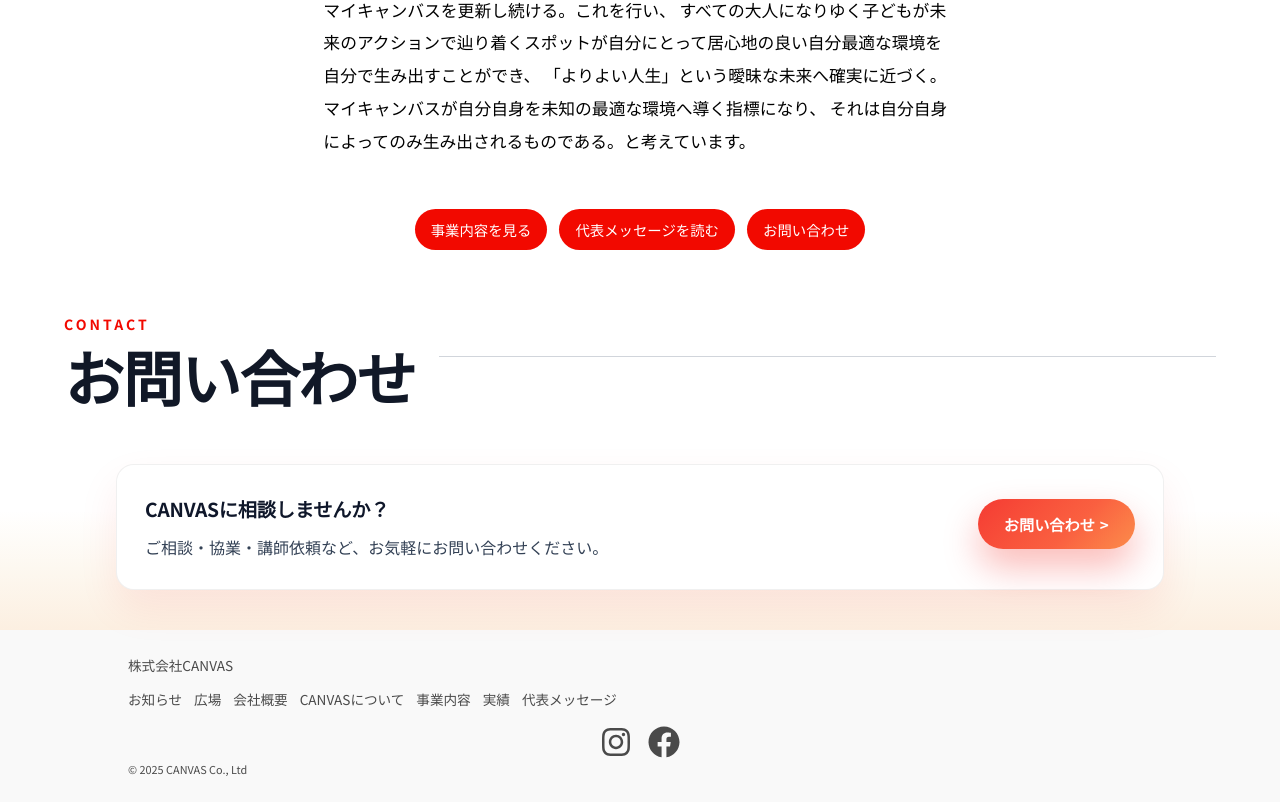
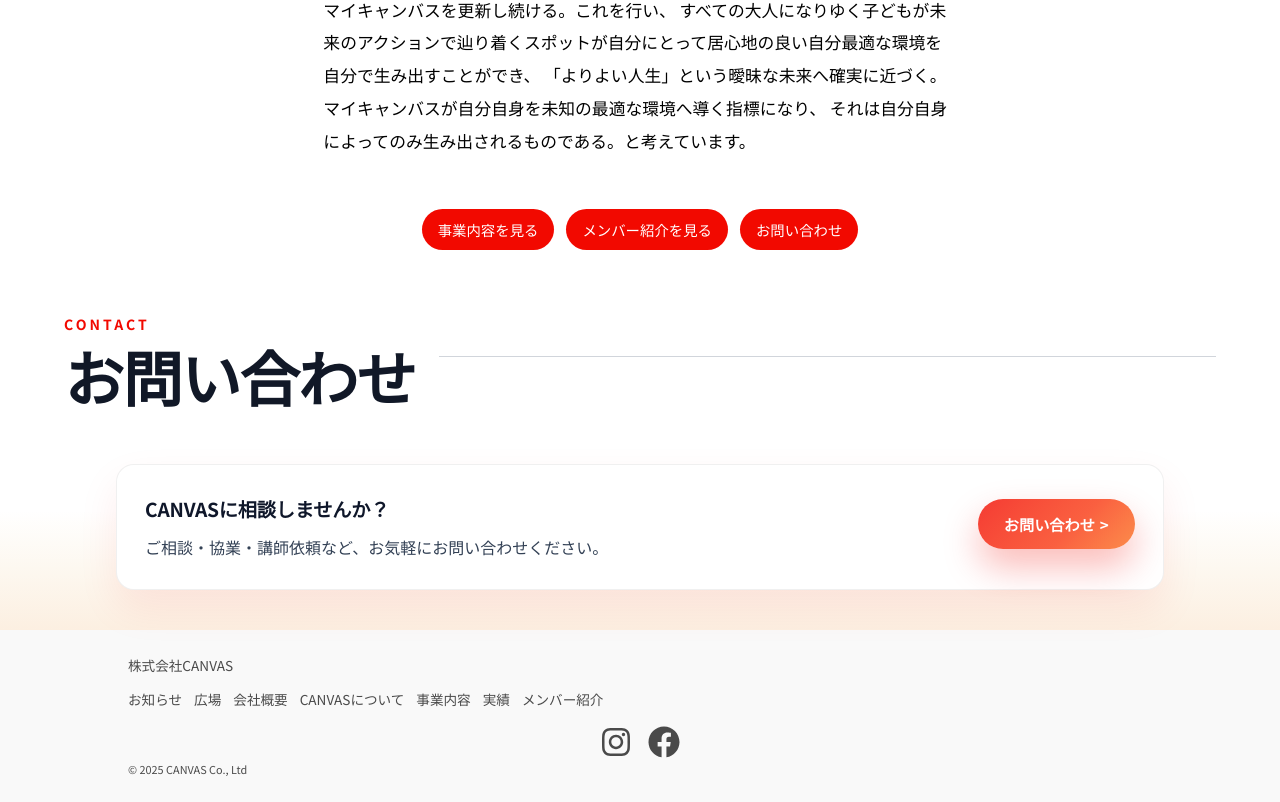
Before and after one commit to yvngmaxe/Canvas-site, a Next.js app: page /aboutus in a window 1280 px wide. Shown: the part 782-1584 px from the top of the page. Built offline with nearby package versions, Linux system fonts and the light colour scheme; no server answers.

Commit message:
代表メッセージ→メンバー紹介

```diff
--- a/app/aboutus/page.tsx
+++ b/app/aboutus/page.tsx
@@ -36,7 +36,7 @@ export default function AboutUsPage() {
               事業内容を見る
             </Link>
             <Link className={styles.linkBtn} href="/greeting">
-              代表メッセージを読む
+              メンバー紹介を見る
             </Link>
             <Link className={styles.linkBtn} href="/contact">
               お問い合わせ
--- a/app/greeting/page.tsx
+++ b/app/greeting/page.tsx
@@ -6,7 +6,7 @@ import { FaInstagram, FaFacebook } from "react-icons/fa";
 export default function GreetingPage() {
   return (
     <div className="page">
-      <PageLayout title="MESSAGE" subtitle="代表メッセージ">
+      <PageLayout title="MEMBER" subtitle="メンバー紹介">
         <div className={styles.container}>
           <div className={styles.imageWrapper}>
             <Image
--- a/app/page.tsx
+++ b/app/page.tsx
@@ -104,7 +104,7 @@ export default async function Home({
         items={mappedAndFilteredNews}
         maxItemsPerCategory={2}
       />
-      <SectionHeader label="GREETING" title="ご挨拶" />
+      <SectionHeader label="MEMBER" title="メンバー紹介" />
       <CeoTeaser />
     </>
   );
--- a/components/CeoTeaser/index.tsx
+++ b/components/CeoTeaser/index.tsx
@@ -9,11 +9,7 @@ export default function CeoTeaser() {
   return (
     <section className={styles.section} aria-labelledby="ceoTeaserTitle">
       <div className={styles.inner}>
-        <header className={styles.header}>
-          <h2 id="ceoTeaserTitle" className={styles.title} data-reveal>
-            代表メッセージ
-          </h2>
-        </header>
+        <header className={styles.header}></header>
 
         <div className={`${ctaStyles.cardSurface} ${styles.card}`}>
           <div className={styles.thumb}>
@@ -34,7 +30,7 @@ export default function CeoTeaser() {
                 href="/greeting"
                 className={`${ctaStyles.primaryButton} ${styles.cta}`}
               >
-                代表メッセージを読む
+                メンバー紹介を見る
               </Link>
             </div>
           </div>
--- a/components/Footer/index.tsx
+++ b/components/Footer/index.tsx
@@ -31,7 +31,7 @@ export default function Footer() {
               <Link href="/achievements">実績</Link>
             </li>
             <li>
-              <Link href="/greeting">代表メッセージ</Link>
+              <Link href="/greeting">メンバー紹介</Link>
             </li>
           </ul>
         </nav>
--- a/components/Header/index.tsx
+++ b/components/Header/index.tsx
@@ -133,7 +133,7 @@ export default function Header({ children }: { children?: React.ReactNode }) {
           </li>
           <li>
             <Link href="/greeting" onClick={close}>
-              代表メッセージ
+              メンバー紹介
             </Link>
           </li>
         </ul>
--- a/components/SearchModal/index.tsx
+++ b/components/SearchModal/index.tsx
@@ -14,7 +14,7 @@ const searchablePages = [
   { title: "CANVASについて", url: "/aboutus" },
   { title: "事業内容", url: "/business" },
   { title: "実績", url: "/achievements" },
-  { title: "代表メッセージ", url: "/greeting" },
+  { title: "メンバー紹介", url: "/greeting" },
   { title: "お問い合わせ", url: "/contact" },
   { title: "iroiroイベント一覧", url: "/iroiro/events" },
   { title: "iroiro概要", url: "/iroiro/iroiro" },
```
